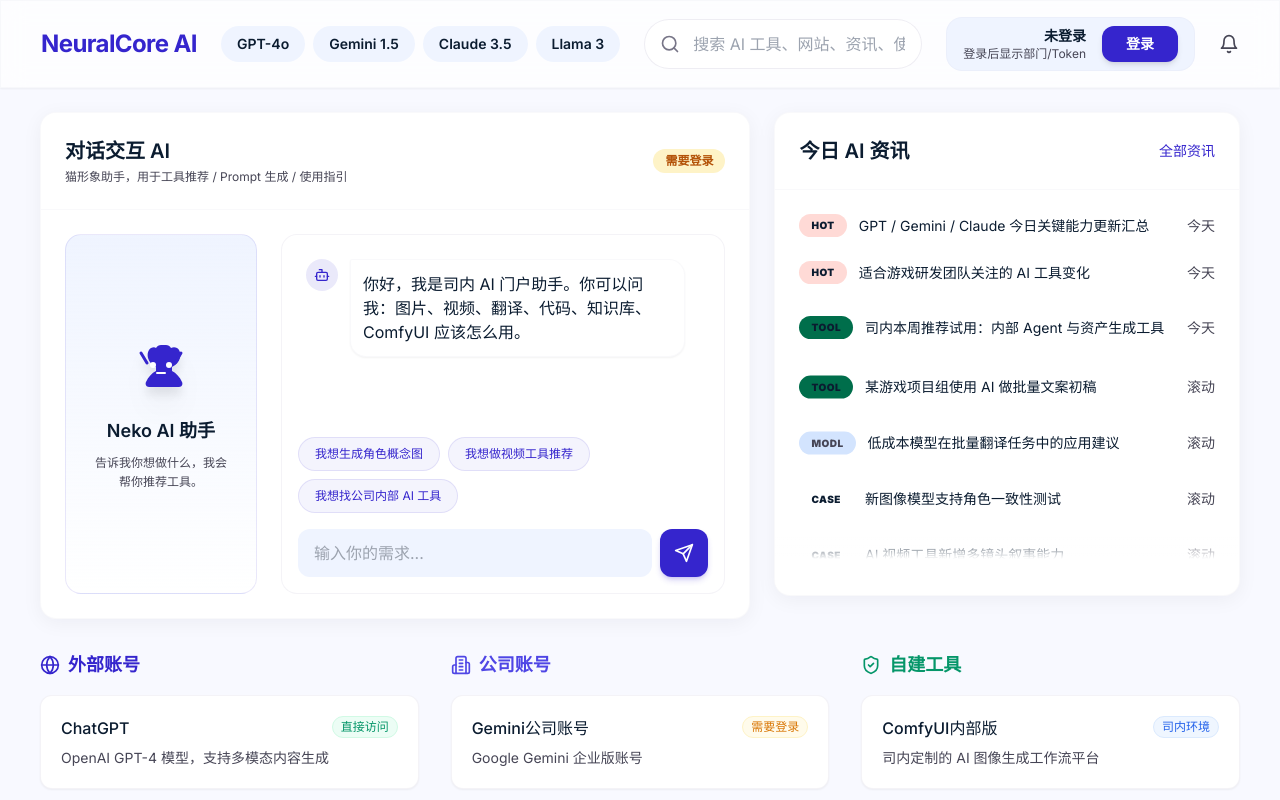
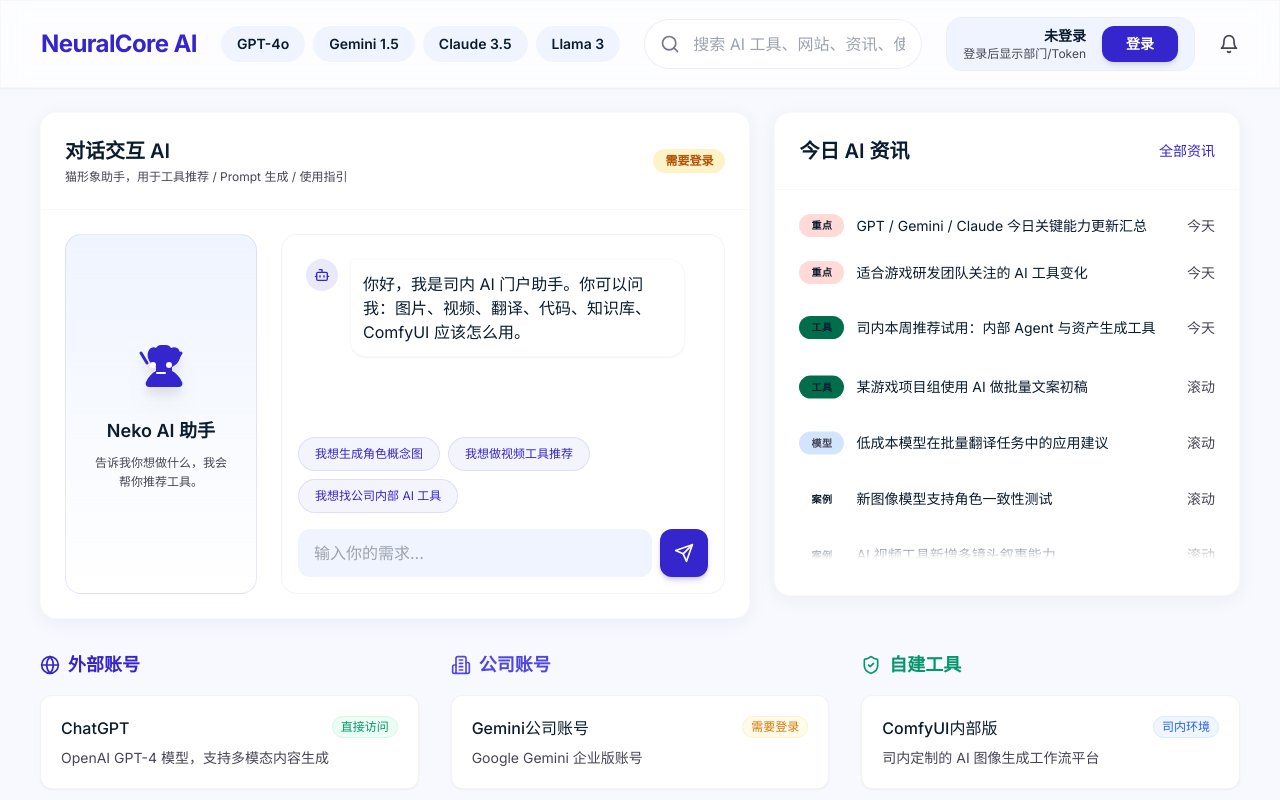
Before and after one commit to fmxs/fmxs, a Next.js app: page / in a window 1280 px wide. Shown: the top 800 px of the page. Built offline with nearby package versions, Linux system fonts and the light colour scheme.

Commit message:
feat: use Chinese labels for news badges (重点/工具/案例/模型)

```diff
--- a/components/NewsCard.tsx
+++ b/components/NewsCard.tsx
@@ -12,10 +12,17 @@
   modl: 'bg-surface-container-highest text-on-surface-variant',
 }
 
+const badgeLabels: Record<'hot' | 'tool' | 'case' | 'modl', string> = {
+  hot: '重点',
+  tool: '工具',
+  case: '案例',
+  modl: '模型',
+}
+
 function Badge({ label, variant }: BadgeProps) {
   return (
     <span className={`px-3 py-1 rounded-full text-[10px] font-black uppercase tracking-wider ${badgeStyles[variant]}`}>
-      {label}
+      {badgeLabels[variant]}
     </span>
   )
 }
```
